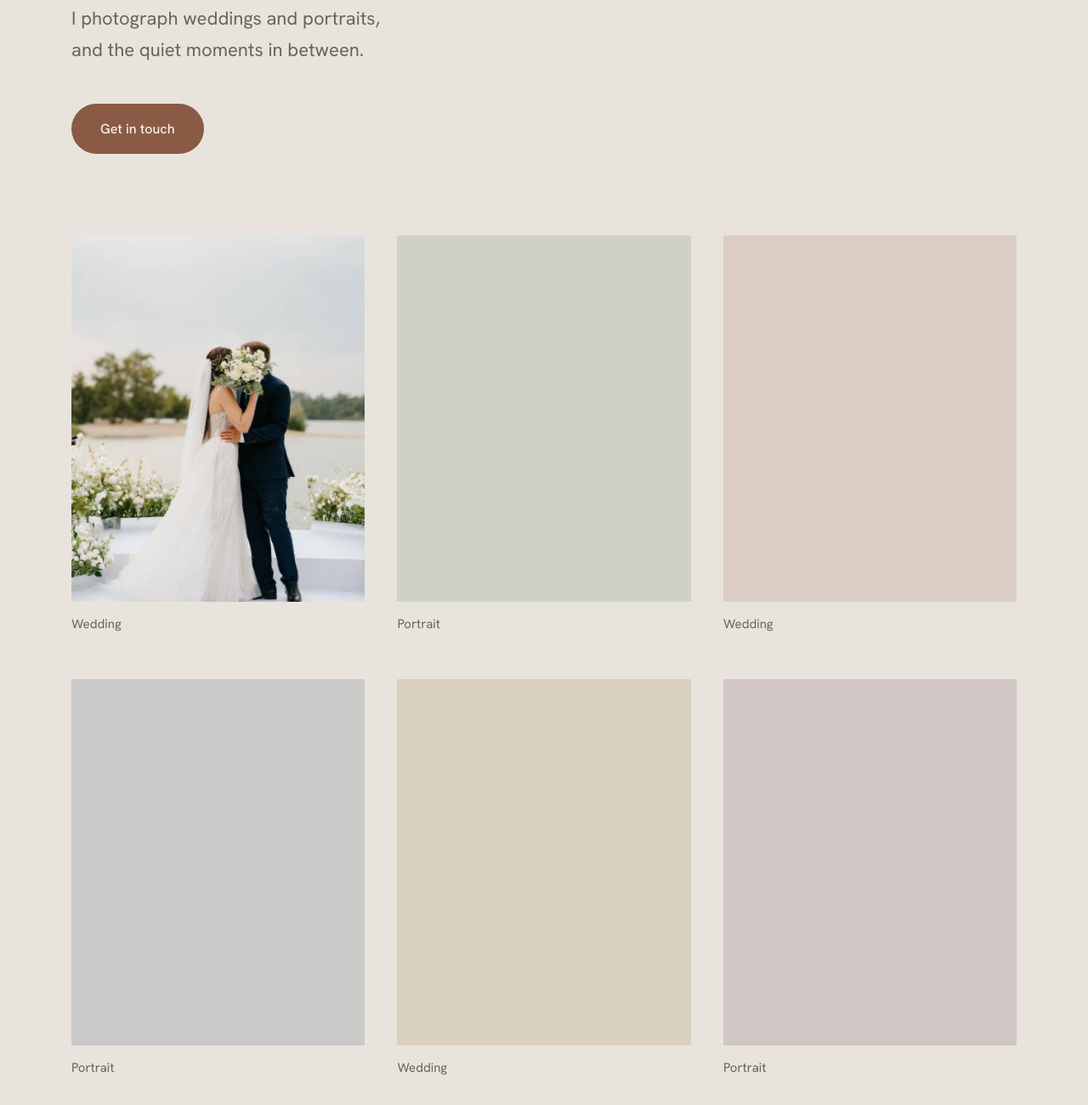
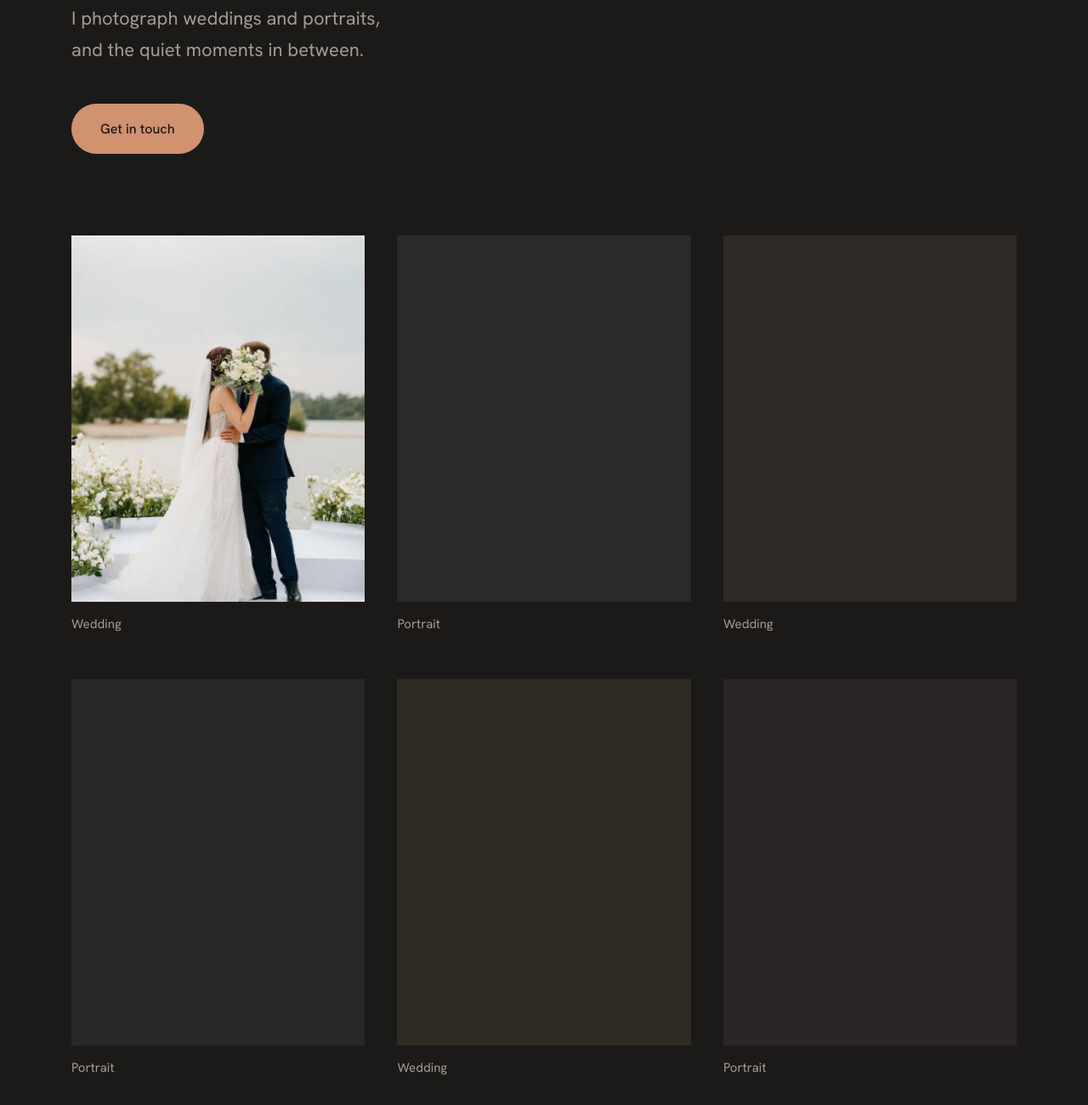
Before and after one commit to patricklowck/serena-lee-website, a plain HTML site: page index.html in a window 1280 px wide. Shown: the part 280-1580 px from the top of the page at 85% size. Drawn offline with Linux system fonts and the light colour scheme.

Commit message:
Switch site to a dark theme
Warm charcoal background, light text, lighter clay accent, and darker
placeholder tones so photographs stand out.

Co-Authored-By: Claude Sonnet 5.5 <noreply@anthropic.com>
Claude-Session: https://claude.ai/code/session_01RxJngo3B4ZyLMrDm2Sh2xs

```diff
--- a/index.html
+++ b/index.html
@@ -10,15 +10,15 @@
 <style>
   /* Layout idea: one quiet column of generous space; the photographs are the only loud thing. */
   :root {
-    --bg: #e8e4dd;          /* muted warm stone */
-    --ink: #2b2723;         /* soft warm black */
-    --ink-soft: #6a635b;    /* secondary text */
-    --accent: #8a5a44;      /* clay, used only for the button and link */
-    --frame: #d9d3c9;       /* placeholder tone */
+    --bg: #1c1a18;          /* warm charcoal */
+    --ink: #ece6dd;         /* soft warm white */
+    --ink-soft: #a39b91;    /* secondary text */
+    --accent: #d0926f;      /* light clay, used only for the button and link */
+    --frame: #2a2724;       /* placeholder tone */
     --font-display: "Instrument Serif", "Iowan Old Style", Georgia, serif;
     --font-body: "Hanken Grotesk", system-ui, -apple-system, "Segoe UI", sans-serif;
     --gutter: clamp(20px, 5vw, 64px);
-    color-scheme: light;
+    color-scheme: dark;
   }
 
   * { box-sizing: border-box; margin: 0; }
@@ -74,13 +74,13 @@
     padding: 16px 34px;
     border-radius: 999px;
     background: var(--accent);
-    color: #f6f1ea;
+    color: #1c1a18;
     font-weight: 500;
     font-size: 1rem;
     text-decoration: none;
     transition: background-color .2s ease;
   }
-  .button:hover { background: #744833; }
+  .button:hover { background: #e0a584; }
 
   /* Portfolio */
   .work { padding-bottom: clamp(88px, 14vw, 176px); }
@@ -99,12 +99,12 @@
   }
   .frame img { width: 100%; height: 100%; object-fit: cover; display: block; }
   /* Placeholder tones. Delete these and drop an <img> inside each .frame. */
-  .t1 { background: #d6cdc0; }
-  .t2 { background: #cfd0c6; }
-  .t3 { background: #dccdc4; }
-  .t4 { background: #c9c9c8; }
-  .t5 { background: #d9d0bd; }
-  .t6 { background: #d1c6c3; }
+  .t1 { background: #2e2a26; }
+  .t2 { background: #292b28; }
+  .t3 { background: #2f2925; }
+  .t4 { background: #282828; }
+  .t5 { background: #2d2b24; }
+  .t6 { background: #2b2626; }
   figcaption {
     margin-top: 14px;
     font-size: 0.9375rem;
@@ -125,7 +125,7 @@
   /* Contact */
   .contact {
     padding-block: clamp(80px, 12vw, 152px);
-    border-top: 1px solid rgba(43, 39, 35, 0.16);
+    border-top: 1px solid rgba(236, 230, 221, 0.14);
   }
   .contact h2 { font-size: clamp(2.5rem, 7vw, 5rem); }
   .contact p { margin-top: 20px; color: var(--ink-soft); max-width: 40ch; }
@@ -140,7 +140,7 @@
     text-underline-offset: 8px;
     overflow-wrap: anywhere;
   }
-  .email:hover { color: #744833; }
+  .email:hover { color: #e0a584; }
 
   footer { padding-bottom: 48px; font-size: 0.875rem; color: var(--ink-soft); }
 
```
Also changed, not shown: 1 other file.
